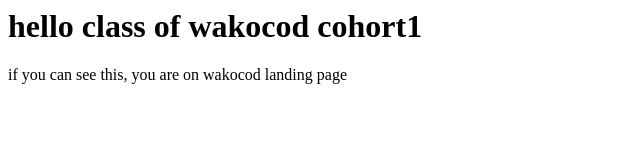
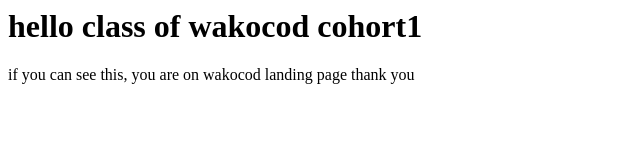
Before and after one commit to abodun3423/thereal-test, a plain HTML site: page index.html in a window 1280 px wide. Shown: the full height of the page, 0-640 px from the left. Drawn offline with Linux system fonts and the light colour scheme.

Commit message:
Update landing page message to include 'thank you'

```diff
--- a/index.html
+++ b/index.html
@@ -5,6 +5,6 @@
 
           <body>
                   <h1> hello class of wakocod cohort1 </h1>
-                  <p> if you can see this, you are on wakocod landing page </p>
+                  <p> if you can see this, you are on wakocod landing page thank you </p>
           </body>
   </html>
```
